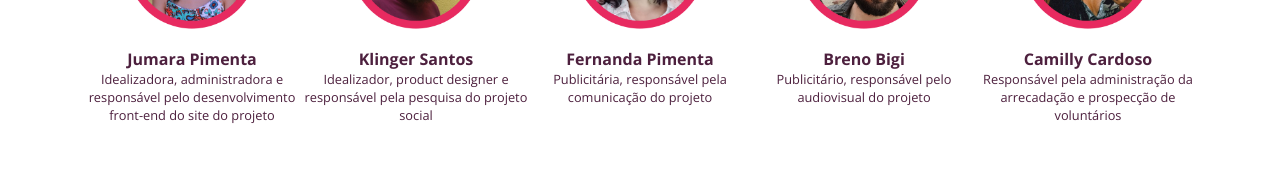
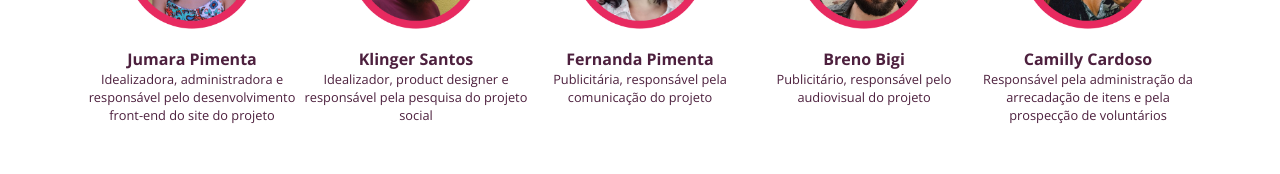
Before and after one commit to jumara-pimenta/ProjetoDignidadeMenstrual, a React (Create React App) app: page /equipe in a window 1280 px wide. Shown: the part 392-566 px from the top of the page. Built offline with nearby package versions, Linux system fonts and the light colour scheme.

Commit message:
muda formulário da página de voluntariado e acrescenta rede social do integrante

```diff
--- a/src/pages/Equipe/index.js
+++ b/src/pages/Equipe/index.js
@@ -52,9 +52,8 @@ const Equipe = () => {
             <p className="titulo--card">Fernanda Pimenta</p>
             <p className="descricao--integrante">Publicitária, responsável pela comunicação do projeto</p>
           </div>
-          {/* Falta rede social do Breno */}
           <div className="card--integrante">
-            <a href="" target="_blank">
+            <a href="https://www.instagram.com/brenobigi/" target="_blank" rel="noreferrer">
             <img
               className="img--card"
               src={imgBreno}
@@ -74,7 +73,7 @@ const Equipe = () => {
             />
             </a>
             <p className="titulo--card">Camilly Cardoso</p>
-            <p className="descricao--integrante">Responsável pela administração da arrecadação e prospecção de voluntários</p>
+            <p className="descricao--integrante">Responsável pela administração da arrecadação de itens e pela prospecção de voluntários</p>
           </div>
 
         </div>
--- a/src/pages/Voluntariado/index.js
+++ b/src/pages/Voluntariado/index.js
@@ -17,7 +17,7 @@ const Voluntariado = () => {
           </p>
         </div>
         <div>
-        <a class="button" href="https://docs.google.com/forms/d/1pNY12nVF_LBgrftO35WW_PbWdVKwyjsbyjSmpkh6pwI/edit" rel="noreferrer" target="_blank">QUERO ME VOLUNTARIAR!</a>
+        <a class="button" href="https://docs.google.com/forms/d/e/1FAIpQLSfFSiAY7FhfrxtHEwWqC-182lMGP6x2iPzNlcFtcnOzn7KVqw/viewform" rel="noreferrer" target="_blank">QUERO ME VOLUNTARIAR!</a>
         </div>
       </section>
 
```
